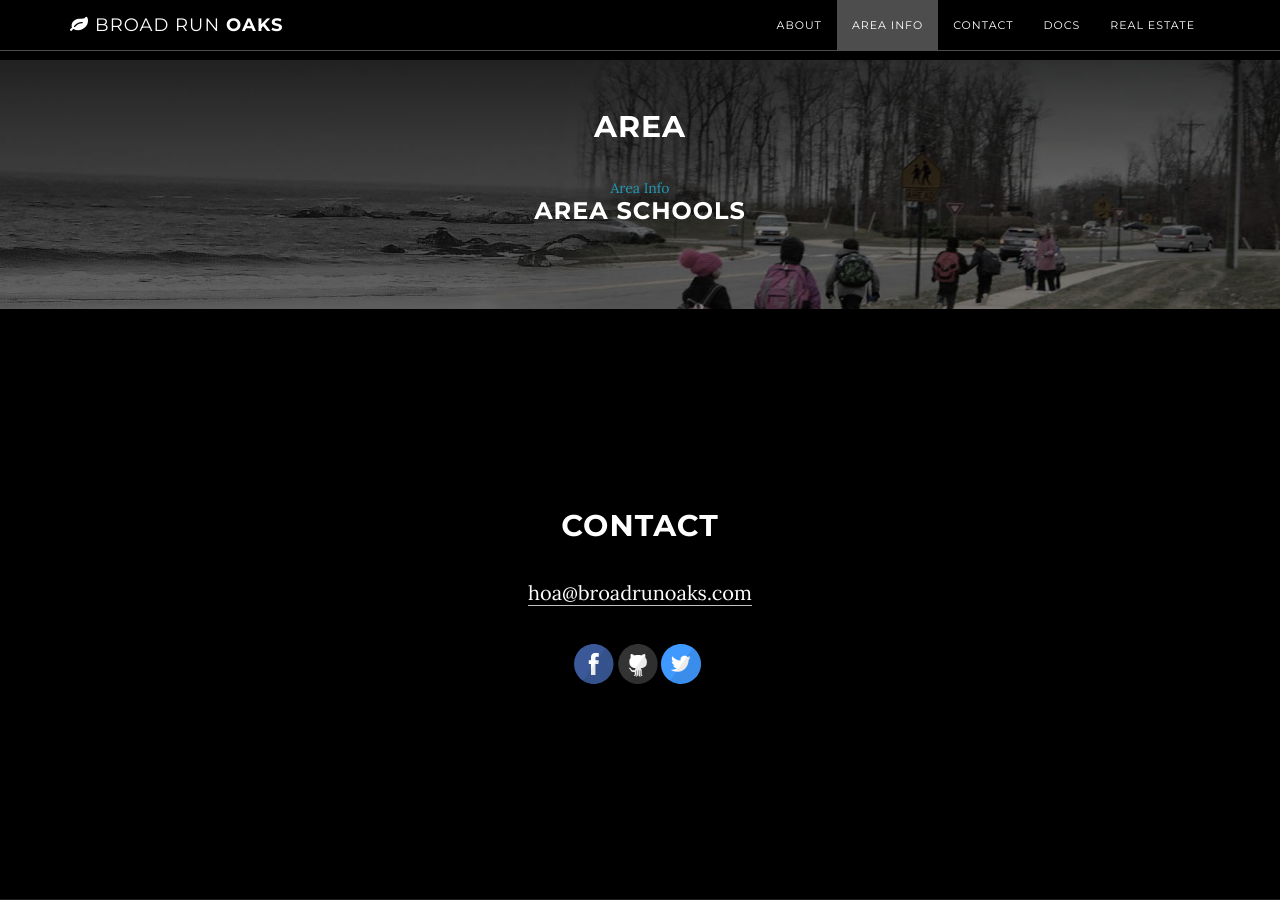
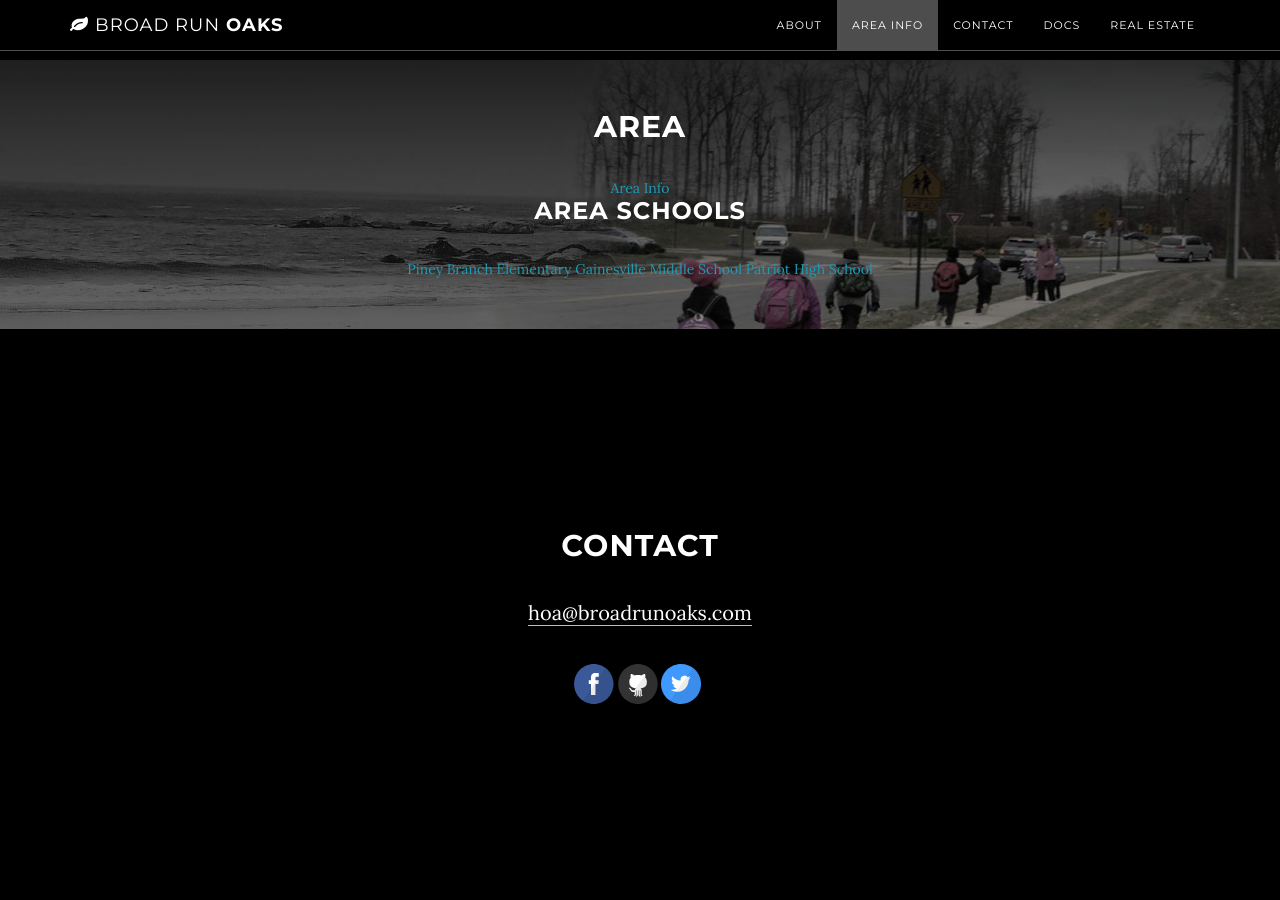
Before and after one commit to BroadRunOaks/broadrunoaks.github.io, a Jekyll site: the page built from index.html, in a window 1280 px wide and 900 px high, scrolled down 1714 px. Built offline with Jekyll 4.4.1, drawn with Linux system fonts in a browser that asks for light colours; Markdown is read by kramdown in place of the engine named in the settings.

Commit message:
Update area.html

```diff
--- a/_includes/area.html
+++ b/_includes/area.html
@@ -6,6 +6,10 @@
                     <h2>Area</h2>
                      <a href="{{ site.headerurl.areainformation }}">Area Info</a>
                     <h3>Area Schools</h3>
+                    <a href="http://pineybranches.schools.pwcs.edu">Piney Branch Elementary</a>
+                    <a href="http://gainesvillems.schools.pwcs.edu">Gainesville Middle School</a>
+                    <a href="http://patrioths.schools.pwcs.edu">Patriot High School</a>
+
                 </div>
             </div>
         </div>
```
